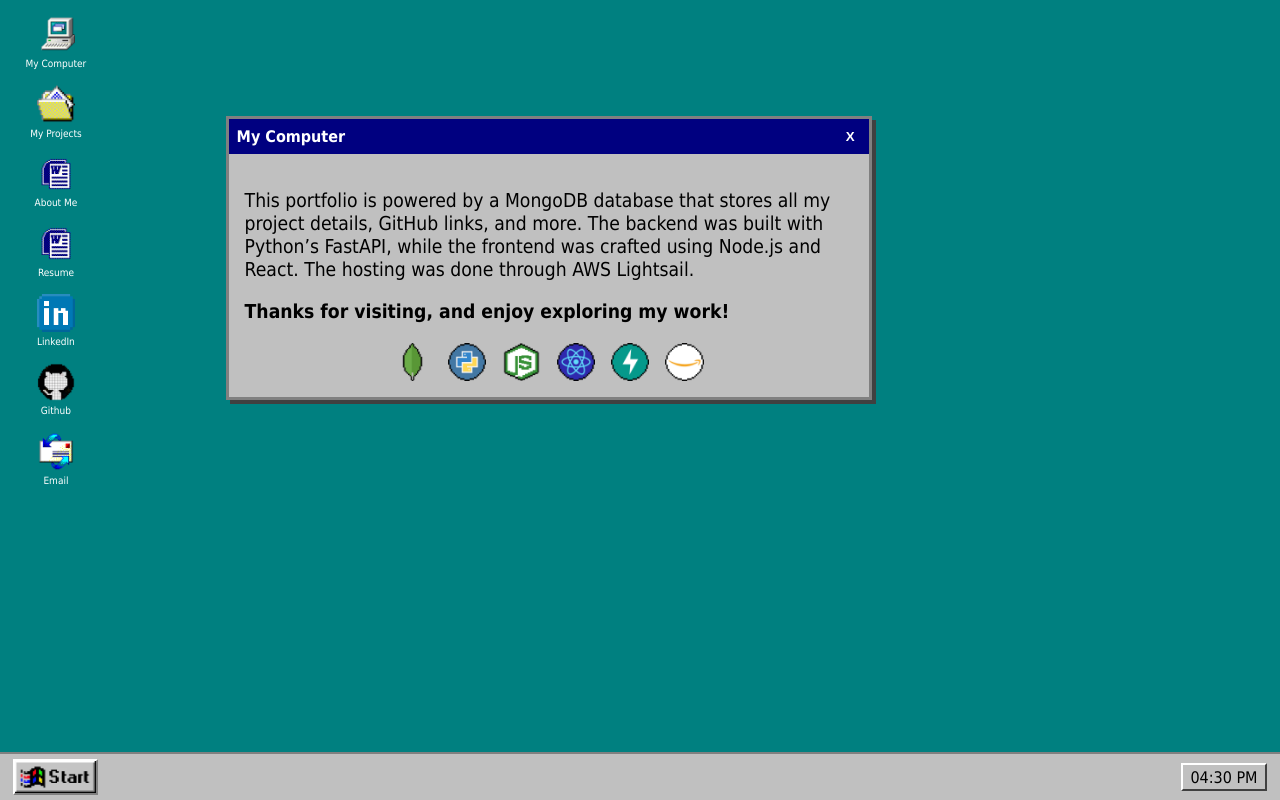
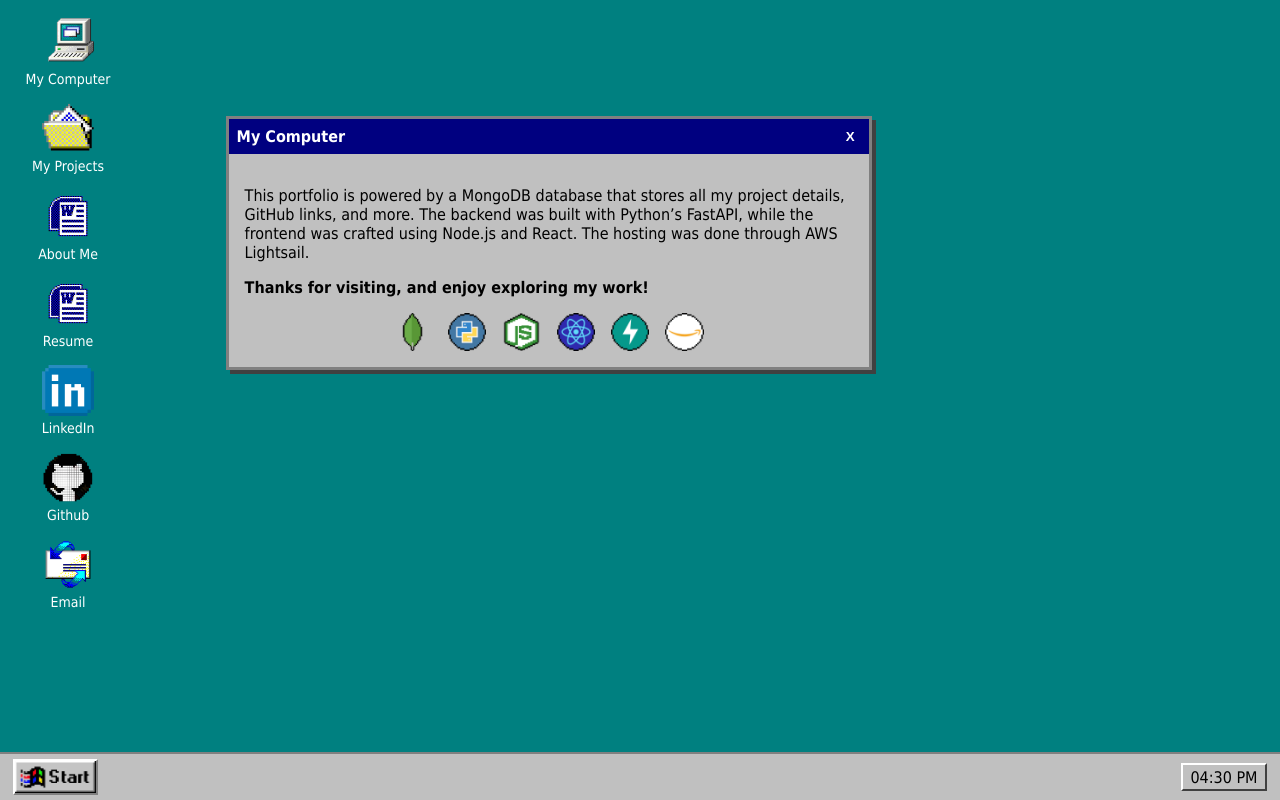
Before and after one commit to NicholasGaudio/New-Portfolio, a React (Vite) app in the folder client/: page / in a window 1280 px wide. Built offline with nearby package versions, Linux system fonts and the light colour scheme.

Commit message:
Added text and icon handling for laptop (fr)

```diff
--- a/client/src/App.css
+++ b/client/src/App.css
@@ -18,7 +18,6 @@
   top: 2vh;
   left: 2vw;
 }
-
 
 .icon {
   display: flex;
@@ -43,7 +42,6 @@
   color: #fff
 }
 
-
 .taskbar {
   width: 100%;
   height: 6vh;
@@ -54,9 +52,6 @@
   padding: 0 1vw;
   box-sizing: border-box;
 }
-
-
-
 
 .start-button {
   width: 6vw;
@@ -178,10 +173,24 @@
   transform: scale(1.1); /* subtle hover zoom */
 }
 
-@media (max-width: 1200px){
+@media (max-width: 1920px){
   .icon img {
     width: 4vw;    /* little small for laptop, maybe do 4vw for laptop */
     max-width: 64px;
     height: auto;
   }
+
+  .icon span{
+  padding-top: .5vh;
+  font-size: 1.75vh;
+  font-family: 'MS Sans Serif', Tahoma, Arial, sans-serif;
+  color: #fff
+  }
+
+  .popup-content {
+    font-size: medium;
+    padding: 1rem;
+    background-color: #c0c0c0;
+    align-items: center;
+  }
 }
```
